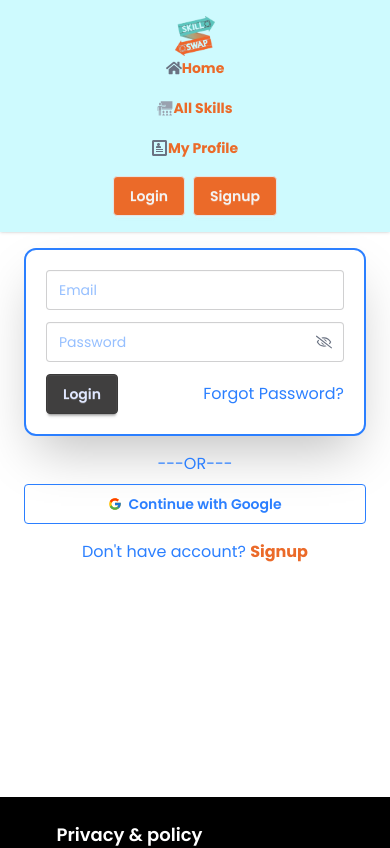
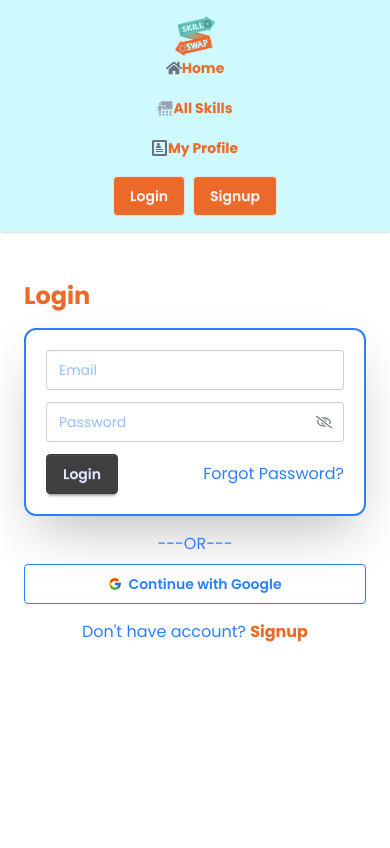
Before and after one commit to KAKOLY-AKHTER/skill-swap, a React (Vite) app: page /login in a window 390 px wide. Shown: the top 848 px of the page. Built offline with nearby package versions, Linux system fonts and the light colour scheme; no server answers.

Commit message:
layout update

```diff
--- a/src/pages/AllSkill.jsx
+++ b/src/pages/AllSkill.jsx
@@ -16,7 +16,7 @@ export default function AllSkill() {
   }
 
   return (
-    <div className="container mx-auto max-w-screen-xl px-4 md:py-30 py-40 ">
+    <div className="container mx-auto max-w-screen-xl md:py-30 py-70 px-4 ">
       <div className="flex justify-between items-center mb-6">
         <h2 className="text-3xl font-bold text-secondary">All Skills(<span className="text-cyan-400">{skills.length}</span>)</h2>
         <Link to="/" className="btn btn-outline bg-cyan-200 text-blue-800">Go to Home</Link>
--- a/src/pages/Login.jsx
+++ b/src/pages/Login.jsx
@@ -38,7 +38,7 @@ export default function Login() {
   };
 
   return (
-    <div className="container mx-auto p-6 max-w-md md:py-30 py-50 text-blue-500">
+    <div className="container mx-auto p-6 max-w-md md:py-30 py-70 text-blue-500">
       <h2 className="text-2xl font-bold mb-4 text-secondary">Login</h2>
       <form onSubmit={handleSubmit} className="space-y-3 border-2 p-5 rounded-xl shadow-2xl">
         <input value={email} onChange={(e) => setEmail(e.target.value)} placeholder="Email" type="email" className="input input-bordered w-full" required />
--- a/src/pages/Profile.jsx
+++ b/src/pages/Profile.jsx
@@ -18,7 +18,7 @@ export default function Profile() {
   };
 
   return (
-    <div className="container mx-auto p-6 py-40 md:py-30 max-w-md">
+    <div className="container mx-auto p-6 py-50 md:py-30 max-w-md">
       <h2 className="text-2xl font-bold mb-4">My Profile</h2>
       <div className="mb-4">
         <img src={user?.photoURL || "https://encrypted-tbn0.gstatic.com/images?q=tbn:ANd9GcTHfd3PPulVSp4ZbuBFNkePoUR_fLJQe474Ag&s"} alt="avatar" className="w-28 h-28 rounded-full" />
--- a/src/pages/SignUp.jsx
+++ b/src/pages/SignUp.jsx
@@ -47,7 +47,7 @@ export default function SignUp() {
 
 
   return (
-    <div className="container mx-auto p-6 max-w-md md:py-30 py-50 ">
+    <div className="container mx-auto p-6 max-w-md md:py-30 py-70 ">
       <h2 className="text-2xl font-bold mb-4">Signup</h2>
       <form onSubmit={handleSubmit} className="space-y-3 border-2 rounded-xl p-5 shadow-2xl">
         <input value={name} onChange={(e) => setName(e.target.value)} placeholder="Name" className="input input-bordered w-full" />
```
